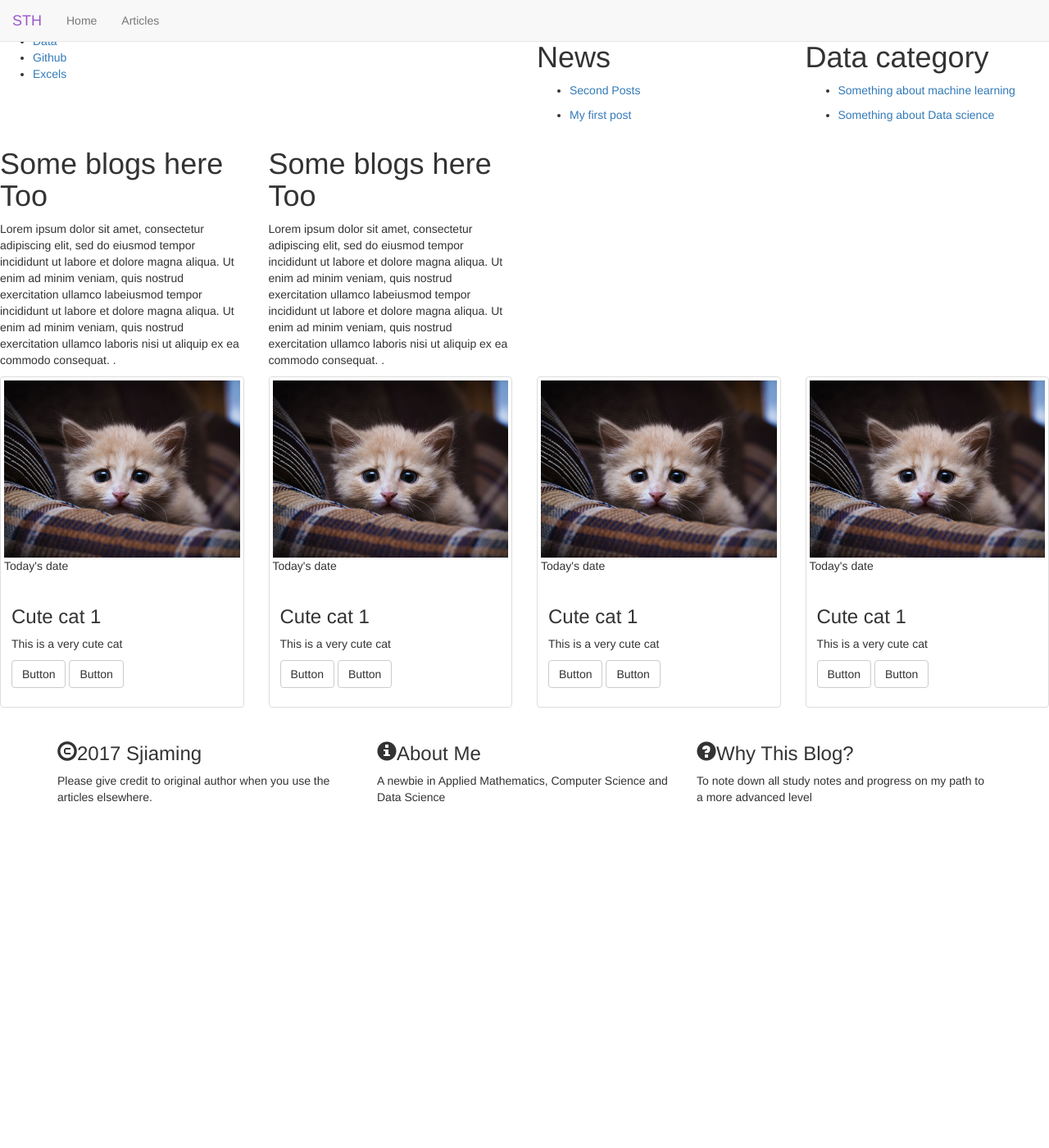
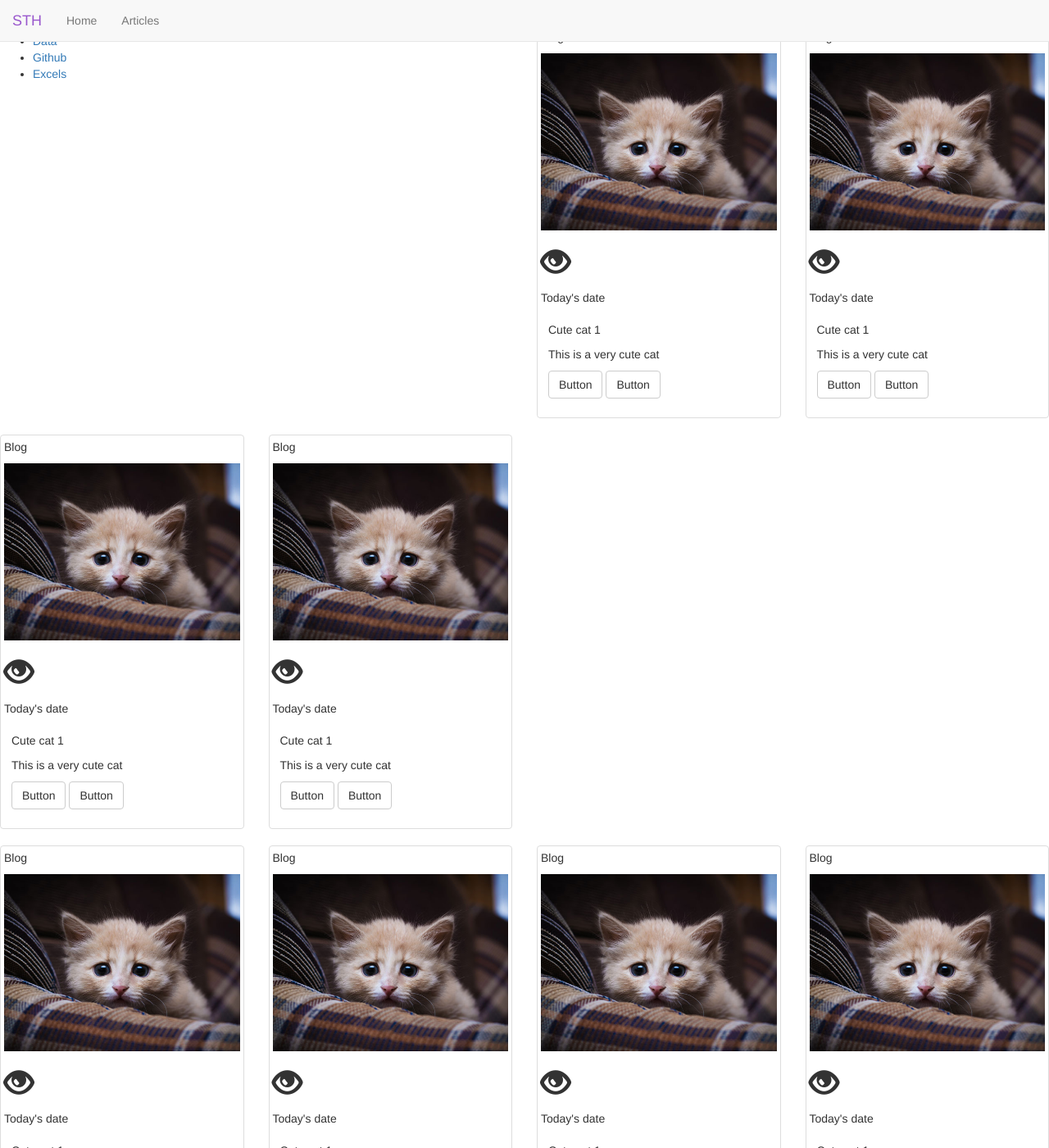
Before and after one commit to sjiaming/BlogSth, a Jekyll site: the page built from blog.html, in a window 1280 px wide and 1400 px high. Shown: the whole window at 82% size. Built offline with Jekyll 4.4.1, drawn with Linux system fonts in a browser that asks for light colours; nearby versions of some CDN libraries; library files that are not in the unit come from our copies; some of the changed text lies outside the part shown.

Commit message:
added cats' posts

```diff
--- a/_includes/block.html
+++ b/_includes/block.html
@@ -1,8 +1,13 @@
 <div class="thumbnail">
-      <img src="{{baseurl}}/assets/cats/cat1.jpg" alt="{{baseurl}}/assets/cats/cat2">
+	  <p> Blog </p>
+      <img src="{{baseurl}}/assets/cats/cat1.jpg" alt="{{baseurl}}/assets/cats/cat2" class = "image">
+      <div class="middle">
+   		 <h1><span class="glyphicon glyphicon-eye-open" aria-hidden="true"></span></h1>
+	  </div>
+
       <p>Today's date</p>
       <div class="caption">
-        <h3>Cute cat 1</h3>
+        <p>Cute cat 1</p>
         <p>This is a very cute cat</p>
         <p><a href="#" class="btn btn-default" role="button">Button</a> <a href="#" class="btn btn-default" role="button">Button</a></p>
       </div>
--- a/blog.html
+++ b/blog.html
@@ -4,45 +4,6 @@ layout: blog_page
 
 
 <!-- Page Content -->
-
-
-<div class="row">
-    <div class="col-sm-3">
-        <h1>News</h1>
-        <ul>
-            {% for news in site.posts limit:2 %}
-                <li>
-                    <a href ="">{{news.title}}</a>
-                    <p></p>
-                </li>
-            {% endfor %}
-
-        </ul>
-    </div>
-
-    <div class="col-sm-3">
-        <h1>Data category</h1>
-        <ul>
-            {% for news in site.categories.data %}
-                <li>
-                    <a href ="">{{news.title}}</a>
-                    <p></p>
-                </li>
-            {% endfor %}
-
-        </ul>
-    </div>
-
-    <div class="col-sm-3">
-        <h1>Some blogs here Too</h1>
-        <p>Lorem ipsum dolor sit amet, consectetur adipiscing elit, sed do eiusmod tempor incididunt ut labore et dolore magna aliqua. Ut enim ad minim veniam, quis nostrud exercitation ullamco labeiusmod tempor incididunt ut labore et dolore magna aliqua. Ut enim ad minim veniam, quis nostrud exercitation ullamco laboris nisi ut aliquip ex ea commodo consequat. .</p>
-    </div>
-
-    <div class="col-sm-3">
-        <h1>Some blogs here Too</h1>
-        <p>Lorem ipsum dolor sit amet, consectetur adipiscing elit, sed do eiusmod tempor incididunt ut labore et dolore magna aliqua. Ut enim ad minim veniam, quis nostrud exercitation ullamco labeiusmod tempor incididunt ut labore et dolore magna aliqua. Ut enim ad minim veniam, quis nostrud exercitation ullamco laboris nisi ut aliquip ex ea commodo consequat. .</p>
-    </div>
-</div>
 
 
 <div class="row">
@@ -62,3 +23,23 @@ layout: blog_page
         {% include block.html %}
     </div>
 </div>
+
+
+
+<div class="row">
+    <div class="col-sm-3">
+        {% include block.html %}
+    </div>
+
+    <div class="col-sm-3">
+        {% include block.html %}
+    </div>
+
+    <div class="col-sm-3">
+        {% include block.html %}
+    </div>
+
+    <div class="col-sm-3">
+        {% include block.html %}
+    </div>
+</div>
```
Also changed, not shown: _includes/css/thumbnail.css (+44 -3 lines), _posts/cats/2017-9-19-cat1.md (added, +9 -0 lines), _posts/cats/2017-9-20-cat2.md (added, +9 -0 lines), _posts/cats/2017-9-21-cat3.md (added, +9 -0 lines), _posts/cats/2017-9-22-cat4.md (added, +9 -0 lines), _posts/cats/2017-9-23-cat5.md (added, +9 -0 lines), _posts/cats/2017-9-24-cat6.md (added, +9 -0 lines).
